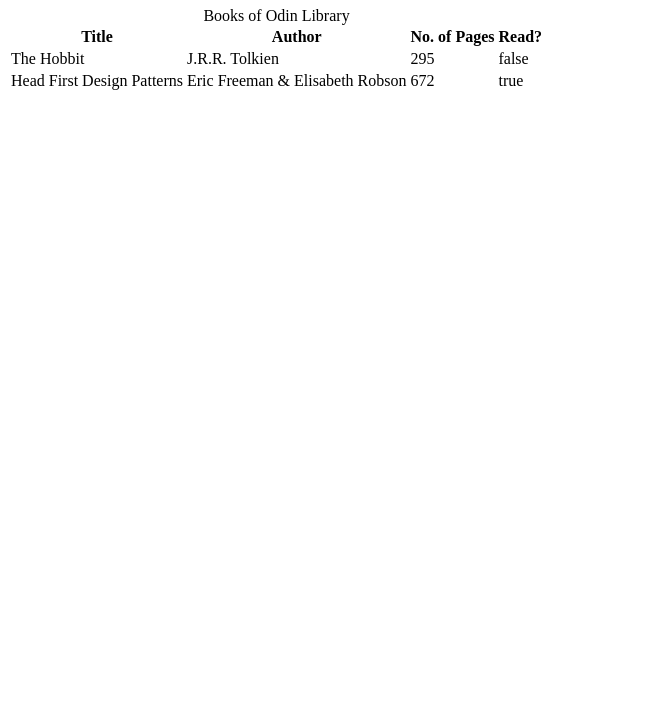
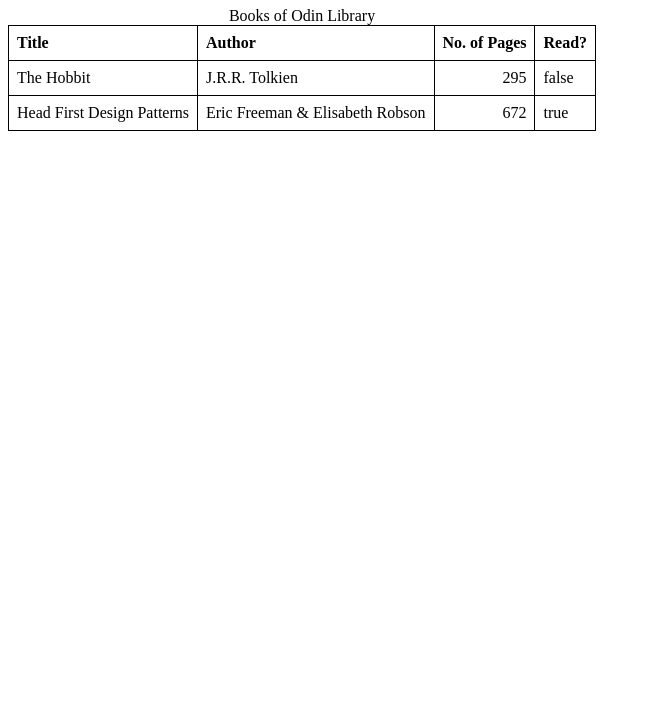
Before and after one commit to aquibulhaq/odin-library, a plain HTML site: page index.html in a window 1280 px wide. Shown: the part 73-800 px from the top of the page, without its empty margins (0-651 px from the left). Drawn offline with Linux system fonts and the light colour scheme.

Commit message:
Style table

```diff
--- a/style.css
+++ b/style.css
@@ -1,3 +1,18 @@
 h1 {
   text-decoration: underline;
 }
+
+table {
+  border-collapse: collapse;
+}
+
+td,
+th {
+  border: 1px solid black;
+  padding: 0.5em;
+  text-align: left;
+}
+
+td:nth-child(3) {
+  text-align: right;
+}
```
